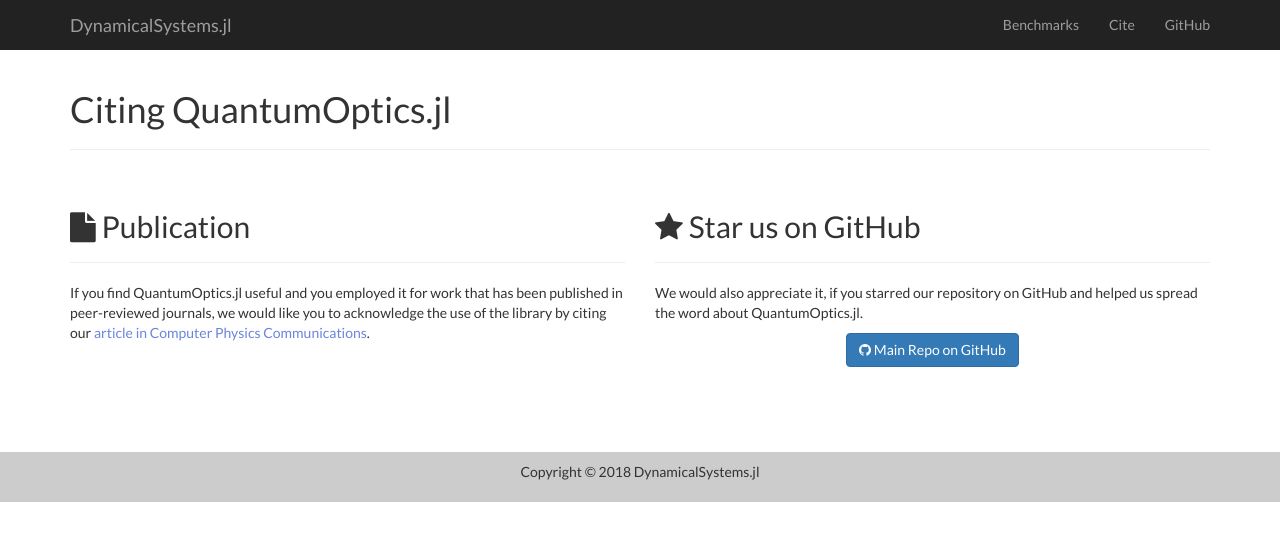
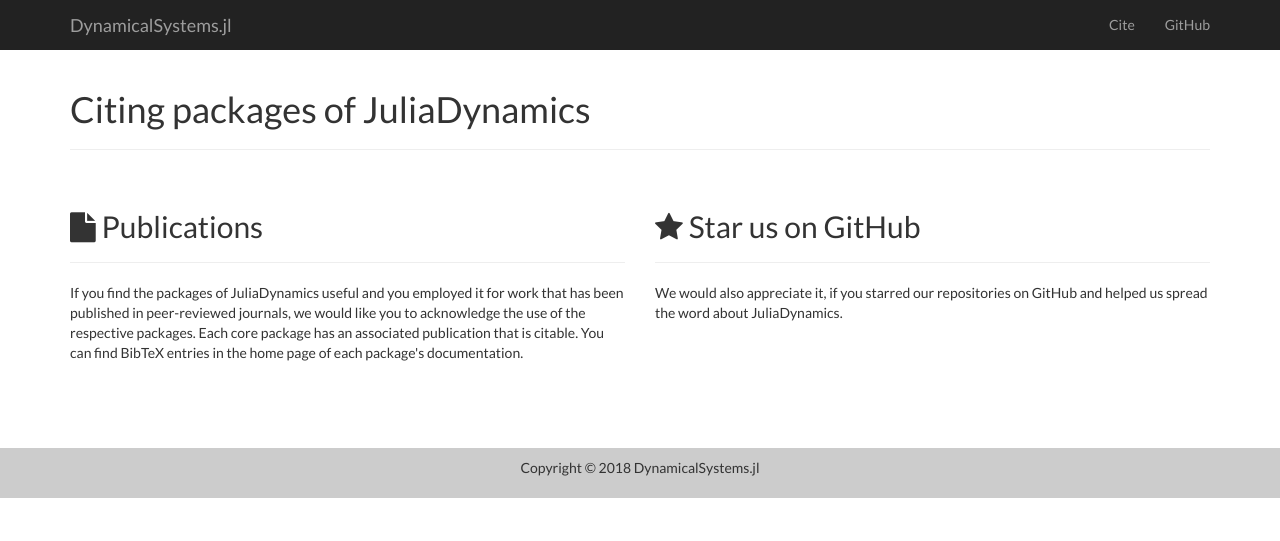
Before and after one commit to JuliaDynamics/JuliaDynamics, a Jekyll site: the page built from cite.html, in a window 1280 px wide. Shown: the top 541 px of the page. Built offline with Jekyll 4.4.1, drawn with Linux system fonts in a browser that asks for light colours; nearby versions of some CDN libraries.

Commit message:
remove benchmarks, change cite

```diff
--- a/_includes/navigation.html
+++ b/_includes/navigation.html
@@ -13,14 +13,14 @@
         <!-- Collect the nav links, forms, and other content for toggling -->
         <div class="collapse navbar-collapse" id="bs-example-navbar-collapse-1">
             <ul class="nav navbar-nav navbar-right">
-                <li>
+                <!-- <li>
                     <a href="{{ site.site }}benchmarks">Benchmarks</a>
-                </li>
+                </li> -->
                 <li>
                     <a href="{{ site.site }}cite">Cite</a>
                 </li>
                 <li>
-                    <a href="https://github.com/JuliaDynamics/DynamicalSystems.jl">GitHub</a>
+                    <a href="https://github.com/JuliaDynamics">GitHub</a>
                 </li>
             </ul>
         </div>
--- a/cite.html
+++ b/cite.html
@@ -10,28 +10,25 @@ permalink: cite/
         <div class="col-lg-12">
             <div class="page-header">
                 <h1>
-                    Citing QuantumOptics.jl
+                    Citing packages of JuliaDynamics
                 </h1>
             </div>
         </div>
         <div class="col-md-6">
             <div class="page-header">
-                <h2><i class="fa fa-file"></i> Publication</h2>
+                <h2><i class="fa fa-file"></i> Publications</h2>
             </div>
-            <p>If you find QuantumOptics.jl useful and you employed it for work that has been published in peer-reviewed
-                journals, we would like you to acknowledge the use of the library by citing our <a
-                        href="https://www.sciencedirect.com/science/article/pii/S0010465518300328">article in Computer
-                    Physics Communications</a>.</p>
+            <p>If you find the packages of JuliaDynamics useful and you employed it for work that has been published in peer-reviewed
+                journals, we would like you to acknowledge the use of the respective packages.
+            Each core package has an associated publication that is citable.
+            You can find BibTeX entries in the home page of each package's documentation.</p>
         </div>
         <div class="col-md-6">
             <div class="page-header">
                 <h2><i class="fa fa-star"></i> Star us on GitHub</h2>
             </div>
-            <p>We would also appreciate it, if you starred our repository on GitHub and helped us spread the word about
-                QuantumOptics.jl.</p>
-            <p class="text-center">
-                <a href="https://github.com/qojulia/QuantumOptics.jl" class="btn btn-primary"><i
-                        class="fa fa-github"></i> Main Repo on GitHub</a></p>
+            <p>We would also appreciate it, if you starred our repositories on GitHub and helped us spread the word about
+                JuliaDynamics.</p>
         </div>
     </div>
 
```
